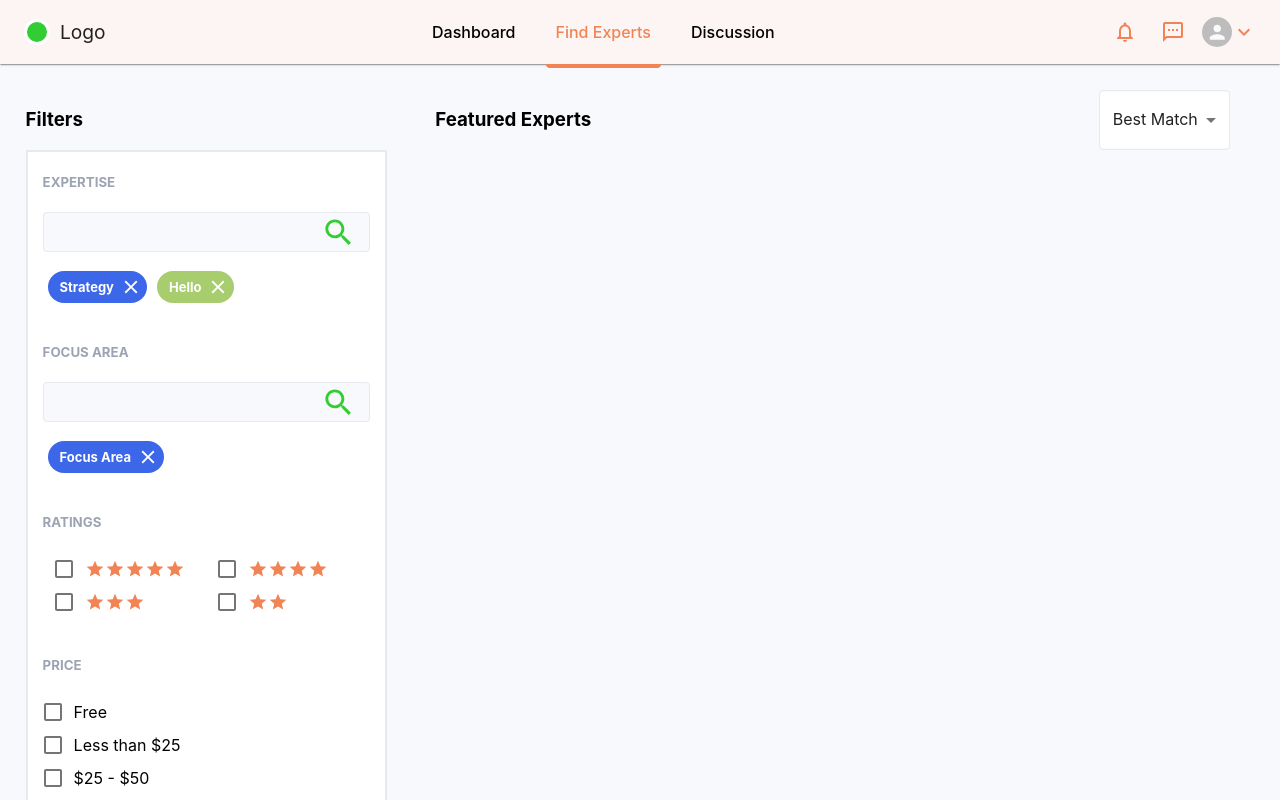
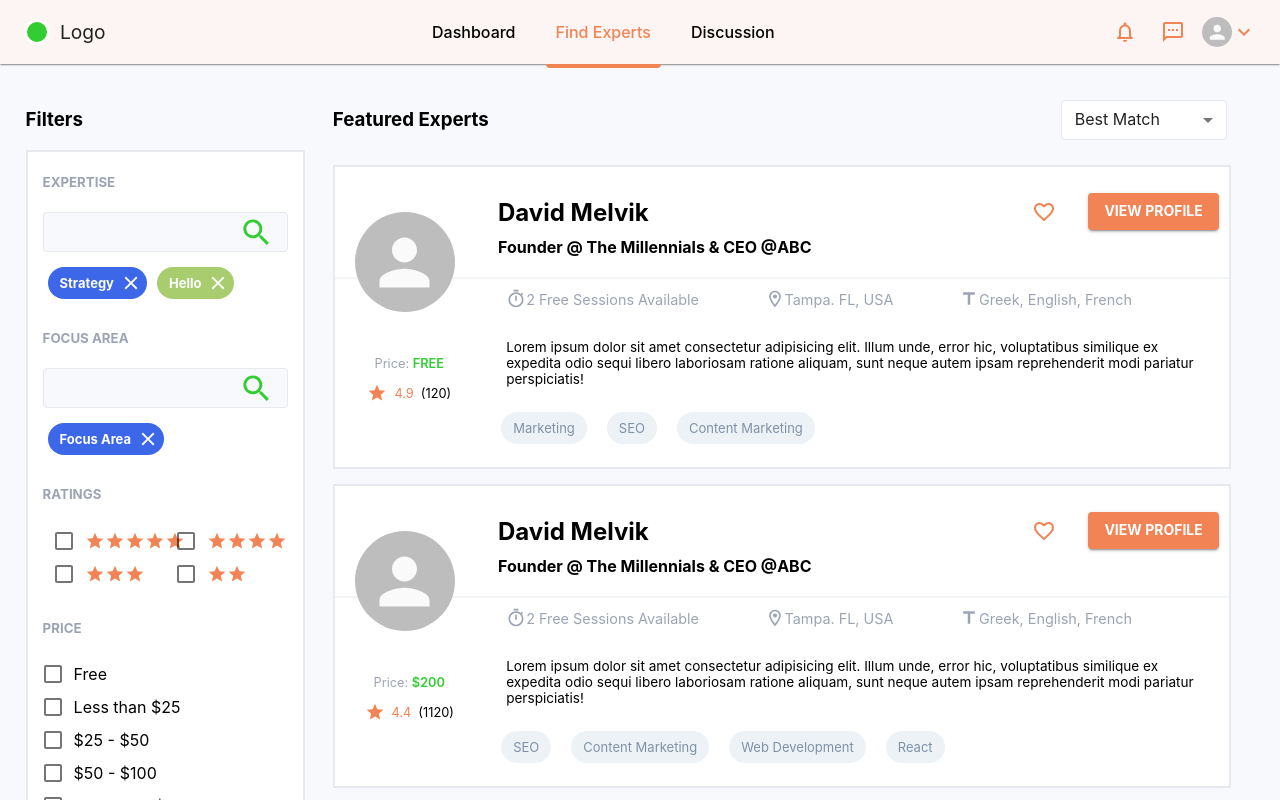
Before and after one commit to Sarthakbh321/NurtureLabs-Task, a React (Create React App) app: page / in a window 1280 px wide. Shown: the top 800 px of the page. Built offline with nearby package versions, Linux system fonts and the light colour scheme.

Commit message:
mentor card complete

```diff
--- a/src/App.css
+++ b/src/App.css
@@ -8,6 +8,10 @@
 
 .lime-green {
 	color: limegreen;
+}
+
+.orange {
+	color: #f18354;
 }
 
 input[type=text] {
@@ -22,3 +26,9 @@ input[type=text] {
 .MuiOutlinedInput-notchedOutline {
 	border-color: #e7e9ef !important;
 }
+
+.total-center {
+	display: flex;
+	justify-content: center;
+	align-items: center;
+}
--- a/src/App.js
+++ b/src/App.js
@@ -10,10 +10,10 @@ function App() {
 			<Navbar />
 			<div className="main">
 				<Grid container spacing={0}>
-					<Grid item xs={12} sm={4}>
+					<Grid item xs={12} sm={3}>
 						<FilterBar />
 					</Grid>
-					<Grid item xs={12} sm={8}>
+					<Grid item xs={12} sm={9}>
 						<MentorSection />
 					</Grid>
 				</Grid>
--- a/src/components/FilterBar/FilterBar.js
+++ b/src/components/FilterBar/FilterBar.js
@@ -141,7 +141,7 @@ function FilterBar() {
 						className="lime-green more-link"
 						onClick={() => setShowMore(!showMore)}
 					>
-						More
+						{showMore ? "Less" : "More"}
 					</p>
 				</div>
 			</div>
--- /dev/null
+++ b/src/components/MentorCard/MentorCard.css
@@ -0,0 +1,76 @@
+.mentor-card {
+	min-height: 0 !important;
+	padding: 0;
+	width: 100% !important;
+	height: 300px !important;
+	margin-bottom: 15px;
+	margin-top: 15px;
+}
+
+.mentor-top {
+	padding: 5px 10px;
+	padding-left: 20px !important;
+	display: flex;
+	align-items: center;
+	border-bottom: 2px solid #f2f4f7;
+}
+
+.mentor-info {
+	width: 100%;
+	display: flex;
+	justify-content: space-between;
+	padding-left: 5%;
+}
+
+.mentor-info h2 {
+	margin-top: 10px;
+	margin-bottom: 10px;
+}
+
+.mentor-info h4 {
+	margin-top: 0;
+	margin-bottom: 0;
+}
+
+.mentor-profile-pic {
+	width: 100px !important;
+	height: 100px !important;
+	position: relative !important;
+	top: 40px !important;
+}
+
+.mentor-description {
+	/* min-height: 200px; */
+	height: calc(300px - 112px) !important;
+}
+
+.mentor-price-rev {
+	font-size: 0.8rem !important;
+	display: flex !important;
+	flex-direction: column !important;
+	justify-content: center !important;
+	align-items: center !important;
+}
+
+.loc-lang-div {
+	padding: 10px 3%;
+	font-size: 0.9rem;
+	display: flex;
+	justify-content: space-between;
+	margin-right: 10%;
+}
+
+.description-div {
+	padding: 20px 3%;
+	font-size: 0.85rem;
+}
+
+.keywords-div {
+	padding: 5px 1%;
+}
+
+.keyword-chip {
+	margin: 0 10px;
+	background-color: #edf2f7 !important;
+	color: #7e91a6 !important;
+}
--- /dev/null
+++ b/src/components/MentorCard/MentorCard.js
@@ -0,0 +1,118 @@
+import { Avatar, Button, Chip, Grid, IconButton } from "@material-ui/core";
+import {
+	Favorite,
+	FavoriteBorder,
+	LocationOnOutlined,
+	Star,
+	Timer,
+	Title,
+} from "@material-ui/icons";
+import React, { useState } from "react";
+import "./MentorCard.css";
+
+function MentorCard({ profile }) {
+	const [liked, setLiked] = useState(false);
+
+	return (
+		<div className="section-div mentor-card">
+			<div className="mentor-top">
+				<Avatar alt="name" className="mentor-profile-pic" />
+				<div className="mentor-info">
+					<div>
+						<h2>{profile.name}</h2>
+						<h4>{profile.designation}</h4>
+					</div>
+					<div>
+						<IconButton
+							style={{ marginRight: "20px" }}
+							onClick={() => setLiked(!liked)}
+						>
+							{!liked ? (
+								<FavoriteBorder color="secondary" />
+							) : (
+								<Favorite color="secondary" />
+							)}
+						</IconButton>
+						<Button
+							variant="contained"
+							color="secondary"
+							style={{ color: "white", fontWeight: 700 }}
+						>
+							View Profile
+						</Button>
+					</div>
+				</div>
+			</div>
+			<div className="mentor-description">
+				<Grid container style={{ height: "100%" }}>
+					<Grid item xs={12} sm={2} className="mentor-price-rev">
+						<p>
+							<span className="light-gray">Price: </span>
+							<span
+								className="lime-green"
+								style={{ fontWeight: "600" }}
+							>
+								{profile.price}
+							</span>
+						</p>
+						<div
+							style={{
+								display: "flex",
+								justifyContent: "center",
+								alignItems: "center",
+							}}
+						>
+							<Star color="secondary" fontSize="small" />
+							<span
+								className="orange"
+								style={{ margin: "0 7px" }}
+							>
+								{profile.rating}
+							</span>
+							({profile.reviews})
+						</div>
+					</Grid>
+					<Grid item xs={12} sm={10}>
+						<div className="loc-lang-div light-gray">
+							<div className="total-center">
+								<Timer
+									className="light-gray"
+									fontSize="small"
+								/>
+								{profile.freeSessions} Free Sessions Available
+							</div>
+							<div className="total-center">
+								<LocationOnOutlined
+									className="light-gray"
+									fontSize="small"
+								/>
+								{profile.location}
+							</div>
+							<div className="total-center">
+								<Title
+									className="light-gray"
+									fontSize="small"
+								/>
+								{profile.languages}
+							</div>
+						</div>
+						<div className="description-div">
+							{profile.description}
+						</div>
+						<div className="keywords-div">
+							{profile.keywords.map((word, i) => (
+								<Chip
+									key={i}
+									label={word}
+									className="keyword-chip"
+								/>
+							))}
+						</div>
+					</Grid>
+				</Grid>
+			</div>
+		</div>
+	);
+}
+
+export default MentorCard;
--- a/src/components/MentorSection/MentorSection.css
+++ b/src/components/MentorSection/MentorSection.css
@@ -5,8 +5,16 @@
 .top-bar {
 	display: flex;
 	justify-content: space-between;
+	align-items: center;
 }
 
 .MuiSelect-root {
 	background-color: white !important;
+	padding-top: 10px !important;
+	padding-bottom: 10px !important;
+	width: 120px !important;
 }
+
+.top-bar .MuiOutlinedInput-root {
+	height: 40px !important;
+}
--- a/src/components/MentorSection/MentorSection.js
+++ b/src/components/MentorSection/MentorSection.js
@@ -1,6 +1,8 @@
 import { MenuItem, Select } from "@material-ui/core";
 import React, { useState } from "react";
+import MentorCard from "../MentorCard/MentorCard";
 import "./MentorSection.css";
+import { experts } from "../../data/Experts";
 
 function MentorSection() {
 	const [select, setSelect] = useState("best-match");
@@ -9,11 +11,20 @@ function MentorSection() {
 		<div className="mentor-section">
 			<div className="top-bar">
 				<h3>Featured Experts</h3>
-				<Select variant="outlined" value={select}>
+				<Select
+					variant="outlined"
+					value={select}
+					onChange={(e) => setSelect(e.target.value)}
+				>
 					<MenuItem value="best-match">Best Match</MenuItem>
 					<MenuItem value="rating">Rating</MenuItem>
 					<MenuItem value="free-sessions">Free Sessions</MenuItem>
 				</Select>
+			</div>
+			<div className="mentor-list">
+				{experts.map((expert) => (
+					<MentorCard profile={expert} key={expert.id} />
+				))}
 			</div>
 		</div>
 	);
--- /dev/null
+++ b/src/data/Experts.js
@@ -0,0 +1,47 @@
+export const experts = [
+	{
+		id: 1,
+		profile_img: ".",
+		name: "David Melvik",
+		designation: "Founder @ The Millennials & CEO @ABC",
+		price: "FREE",
+		rating: 4.9,
+		reviews: 120,
+		freeSessions: 2,
+		location: "Tampa. FL, USA",
+		languages: "Greek, English, French",
+		description:
+			"Lorem ipsum dolor sit amet consectetur adipisicing elit. Illum unde, error hic, voluptatibus similique ex expedita odio sequi libero laboriosam ratione aliquam, sunt neque autem ipsam reprehenderit modi pariatur perspiciatis!",
+		keywords: ["Marketing", "SEO", "Content Marketing"],
+	},
+	{
+		id: 2,
+		profile_img: ".",
+		name: "David Melvik",
+		designation: "Founder @ The Millennials & CEO @ABC",
+		price: "$200",
+		rating: 4.4,
+		reviews: 1120,
+		freeSessions: 2,
+		location: "Tampa. FL, USA",
+		languages: "Greek, English, French",
+		description:
+			"Lorem ipsum dolor sit amet consectetur adipisicing elit. Illum unde, error hic, voluptatibus similique ex expedita odio sequi libero laboriosam ratione aliquam, sunt neque autem ipsam reprehenderit modi pariatur perspiciatis!",
+		keywords: ["SEO", "Content Marketing", "Web Development", "React"],
+	},
+	{
+		id: 3,
+		profile_img: ".",
+		name: "David Melvik",
+		designation: "Founder @ The Millennials & CEO @ABC",
+		price: "$400",
+		rating: 4,
+		reviews: 220,
+		freeSessions: 2,
+		location: "Tampa. FL, USA",
+		languages: "Greek, English, French",
+		description:
+			"Lorem ipsum dolor sit amet consectetur adipisicing elit. Illum unde, error hic, voluptatibus similique ex expedita odio sequi libero laboriosam ratione aliquam, sunt neque autem ipsam reprehenderit modi pariatur perspiciatis!",
+		keywords: ["Full Stack Development", "App Development", "ML/AI"],
+	},
+];
```
